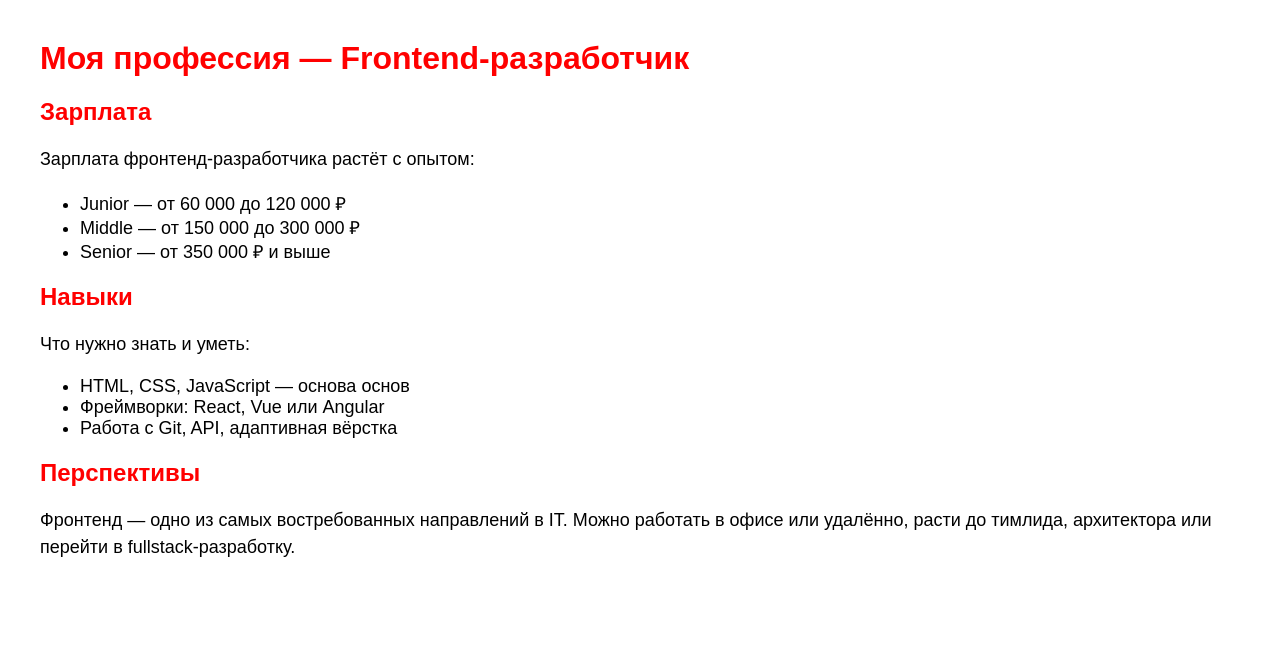
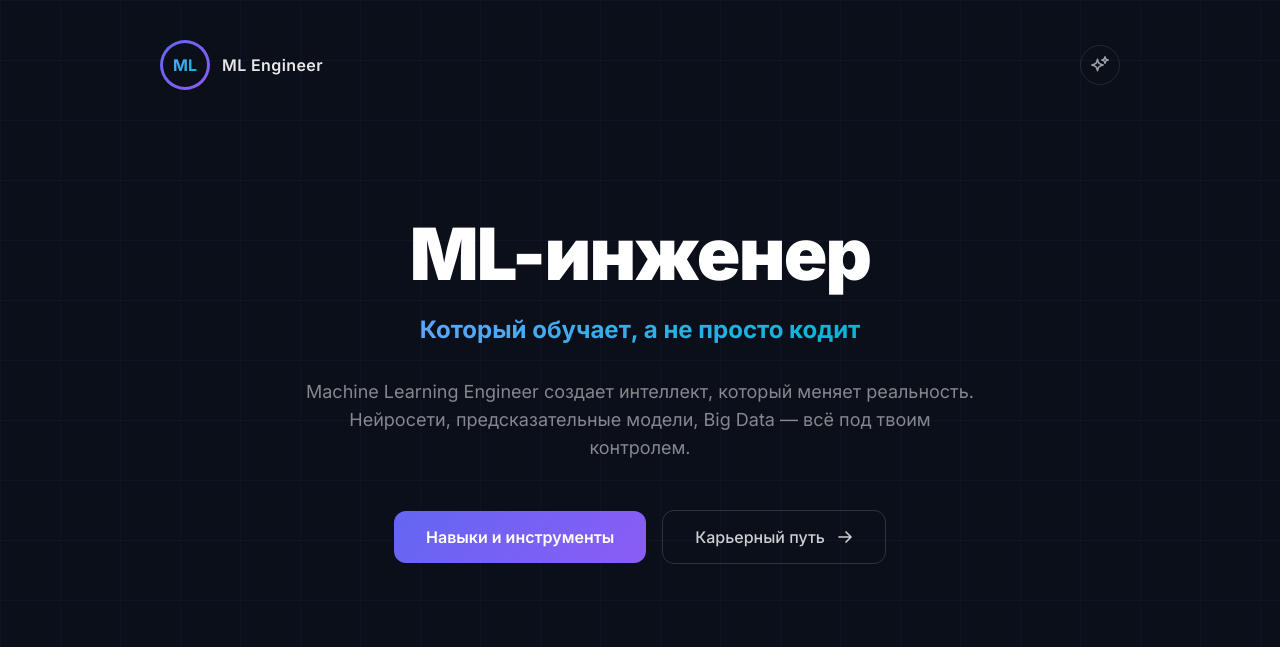
Before and after one commit to SanuresS/FinalEr, a website built with Vite: page index.html in a window 1280 px wide. Built offline with nearby package versions, Linux system fonts and the light colour scheme.

Commit message:
main page

```diff
--- a/index.html
+++ b/index.html
@@ -3,45 +3,151 @@
 <head>
     <meta charset="UTF-8">
     <meta name="viewport" content="width=device-width, initial-scale=1.0">
-    <title>Моя первая страница</title>
+    <title>ML Engineer — Курс</title>
+    <script src="https://cdn.tailwindcss.com"></script>
+    <link rel="preconnect" href="https://fonts.googleapis.com">
+    <link rel="preconnect" href="https://fonts.gstatic.com" crossorigin>
+    <link href="https://fonts.googleapis.com/css2?family=Inter:wght@400;500;600;700;800;900&display=swap" rel="stylesheet">
+    <script>
+        tailwind.config = {
+            theme: {
+                extend: {
+                    fontFamily: {
+                        sans: ['Inter', 'sans-serif'],
+                    },
+                    colors: {
+                        bg: '#0B0F19',
+                        accent: {
+                            purple: '#8B5CF6',
+                            blue: '#3B82F6',
+                            cyan: '#06B6D4',
+                        },
+                    },
+                },
+            },
+        }
+    </script>
     <style>
         body {
-            background: white;
-            font-family: Arial, sans-serif;
-            margin: 40px;
+            background-color: #0B0F19;
+            font-family: 'Inter', sans-serif;
         }
-        h1, h2, h3, h4, h5, h6 {
-            color: red;
+
+        .grid-bg {
+            background-image:
+                linear-gradient(rgba(139, 92, 246, 0.05) 1px, transparent 1px),
+                linear-gradient(90deg, rgba(139, 92, 246, 0.05) 1px, transparent 1px);
+            background-size: 60px 60px;
         }
-        p {
-            font-size: 18px;
-            line-height: 1.5;
+
+        .gradient-text {
+            background: linear-gradient(135deg, #60A5FA, #06B6D4);
+            -webkit-background-clip: text;
+            -webkit-text-fill-color: transparent;
+            background-clip: text;
         }
-        ul {
-            font-size: 18px;
+
+        .btn-primary {
+            background: linear-gradient(135deg, #6366F1, #8B5CF6);
+            transition: all 0.3s ease;
         }
+        .btn-primary:hover {
+            box-shadow: 0 0 30px rgba(139, 92, 246, 0.5);
+            transform: translateY(-2px);
+        }
+
+        .btn-secondary {
+            border: 1px solid rgba(255, 255, 255, 0.15);
+            transition: all 0.3s ease;
+        }
+        .btn-secondary:hover {
+            border-color: rgba(255, 255, 255, 0.4);
+            background: rgba(255, 255, 255, 0.05);
+        }
+
+        .avatar-ring {
+            background: linear-gradient(135deg, #6366F1, #8B5CF6);
+            padding: 3px;
+            border-radius: 9999px;
+        }
+
+        .fade-up {
+            opacity: 0;
+            transform: translateY(30px);
+            animation: fadeUp 0.8s ease forwards;
+        }
+        .fade-up-delay-1 { animation-delay: 0.1s; }
+        .fade-up-delay-2 { animation-delay: 0.25s; }
+        .fade-up-delay-3 { animation-delay: 0.4s; }
+        .fade-up-delay-4 { animation-delay: 0.55s; }
+        .fade-up-delay-5 { animation-delay: 0.7s; }
+
+        @keyframes fadeUp {
+            to {
+                opacity: 1;
+                transform: translateY(0);
+            }
+        }
+
+        @keyframes float {
+            0%, 100% { transform: translateY(0px); }
+            50% { transform: translateY(-8px); }
+        }
+        .float { animation: float 3s ease-in-out infinite; }
     </style>
 </head>
-<body>
-    <h1>Моя профессия — Frontend-разработчик</h1>
+<body class="min-h-screen grid-bg text-white overflow-x-hidden">
 
-    <h2>Зарплата</h2>
-    <p>Зарплата фронтенд-разработчика растёт с опытом:</p>
-    <ul>
-        <li>Junior — от 60 000 до 120 000 ₽</li>
-        <li>Middle — от 150 000 до 300 000 ₽</li>
-        <li>Senior — от 350 000 ₽ и выше</li>
-    </ul>
+    <!-- Header -->
+    <header class="w-full max-w-5xl mx-auto px-5 sm:px-8 pt-6 sm:pt-10 flex items-center justify-between fade-up fade-up-delay-1">
+        <div class="flex items-center gap-3">
+            <div class="avatar-ring">
+                <div class="w-10 h-10 sm:w-11 sm:h-11 rounded-full bg-[#0B0F19] flex items-center justify-center">
+                    <span class="text-sm sm:text-base font-bold gradient-text">ML</span>
+                </div>
+            </div>
+            <span class="text-sm sm:text-base font-semibold text-white/90 tracking-wide">ML Engineer</span>
+        </div>
+        <button class="w-9 h-9 sm:w-10 sm:h-10 rounded-full border border-white/10 flex items-center justify-center hover:border-white/30 hover:bg-white/5 transition-all duration-300" aria-label="Toggle theme">
+            <svg class="w-4 h-4 sm:w-5 sm:h-5 text-white/60" fill="none" viewBox="0 0 24 24" stroke="currentColor" stroke-width="2">
+                <path stroke-linecap="round" stroke-linejoin="round" d="M9.813 15.904L9 18.75l-.813-2.846a4.5 4.5 0 00-3.09-3.09L2.25 12l2.846-.813a4.5 4.5 0 003.09-3.09L9 5.25l.813 2.846a4.5 4.5 0 003.09 3.09L15.75 12l-2.846.813a4.5 4.5 0 00-3.09 3.09zM18.259 8.715L18 9.75l-.259-1.035a3.375 3.375 0 00-2.455-2.456L14.25 6l1.036-.259a3.375 3.375 0 002.455-2.456L18 2.25l.259 1.035a3.375 3.375 0 002.455 2.456L21.75 6l-1.036.259a3.375 3.375 0 00-2.455 2.456z" />
+            </svg>
+        </button>
+    </header>
 
-    <h2>Навыки</h2>
-    <p>Что нужно знать и уметь:</p>
-    <ul>
-        <li>HTML, CSS, JavaScript — основа основ</li>
-        <li>Фреймворки: React, Vue или Angular</li>
-        <li>Работа с Git, API, адаптивная вёрстка</li>
-    </ul>
+    <!-- Hero Section -->
+    <main class="flex flex-col items-center justify-center text-center px-5 sm:px-8 pt-16 sm:pt-24 md:pt-32 pb-20">
 
-    <h2>Перспективы</h2>
-    <p>Фронтенд — одно из самых востребованных направлений в IT. Можно работать в офисе или удалённо, расти до тимлида, архитектора или перейти в fullstack-разработку.</p>
+        <!-- Title -->
+        <h1 class="fade-up fade-up-delay-2 text-4xl sm:text-5xl md:text-7xl font-black tracking-tight leading-none mb-5 sm:mb-6">
+            ML-инженер
+        </h1>
+
+        <!-- Subtitle -->
+        <p class="fade-up fade-up-delay-3 gradient-text text-lg sm:text-xl md:text-2xl font-bold mb-6 sm:mb-8 max-w-xl leading-snug">
+            Который обучает, а не просто кодит
+        </p>
+
+        <!-- Description -->
+        <p class="fade-up fade-up-delay-4 text-white/50 text-sm sm:text-base md:text-lg leading-relaxed max-w-2xl mb-10 sm:mb-12">
+            Machine Learning Engineer создает интеллект, который меняет реальность.
+            Нейросети, предсказательные модели, Big Data — всё под твоим контролем.
+        </p>
+
+        <!-- Buttons -->
+        <div class="fade-up fade-up-delay-5 flex flex-col sm:flex-row items-center gap-4">
+            <a href="#skills" class="btn-primary w-full sm:w-auto px-8 py-3.5 rounded-xl text-white font-semibold text-sm sm:text-base flex items-center justify-center gap-2">
+                Навыки и инструменты
+            </a>
+            <a href="#career" class="btn-secondary w-full sm:w-auto px-8 py-3.5 rounded-xl text-white/80 font-medium text-sm sm:text-base flex items-center justify-center gap-3">
+                Карьерный путь
+                <svg class="w-4 h-4" fill="none" viewBox="0 0 24 24" stroke="currentColor" stroke-width="2.5">
+                    <path stroke-linecap="round" stroke-linejoin="round" d="M13.5 4.5L21 12m0 0l-7.5 7.5M21 12H3" />
+                </svg>
+            </a>
+        </div>
+    </main>
+
+    <script src="index.js"></script>
 </body>
 </html>
```
